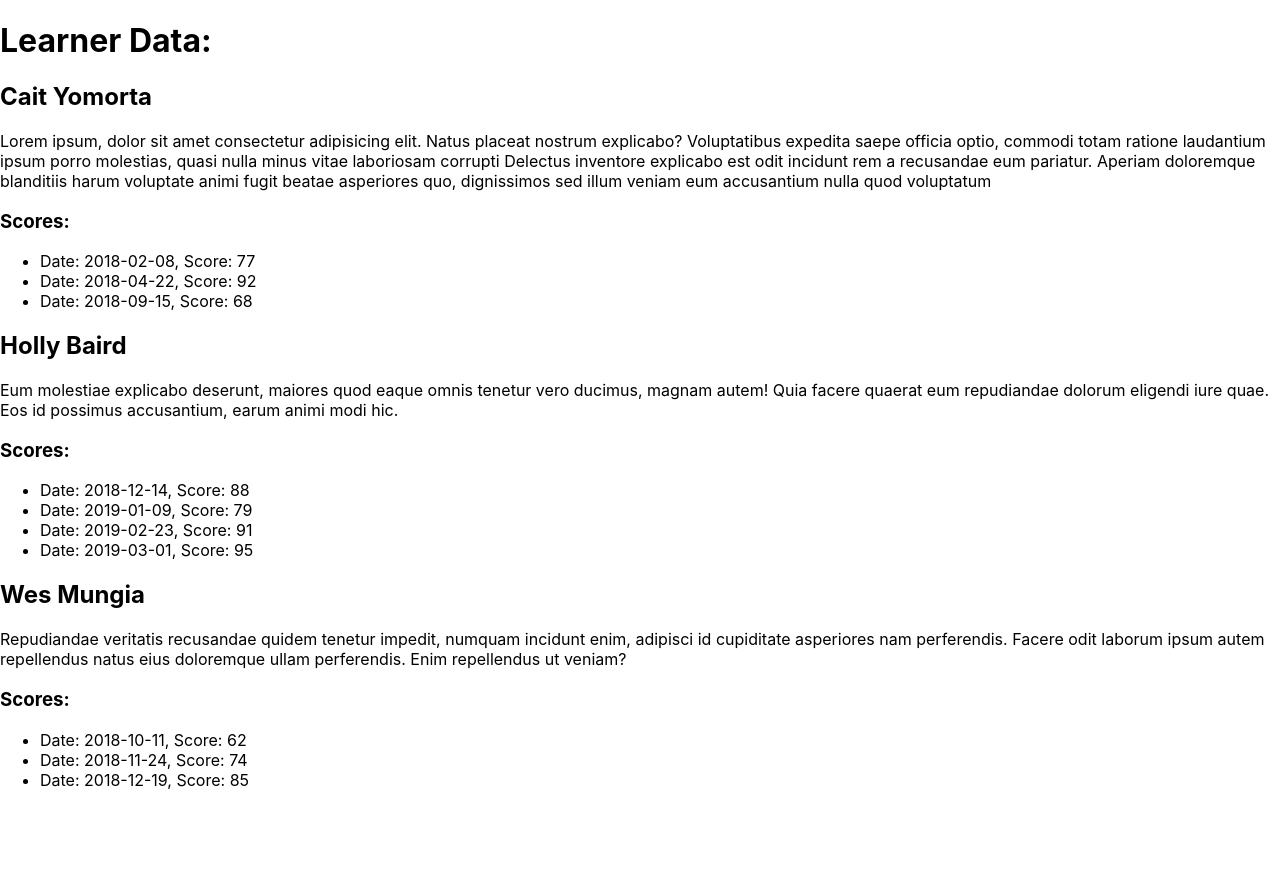
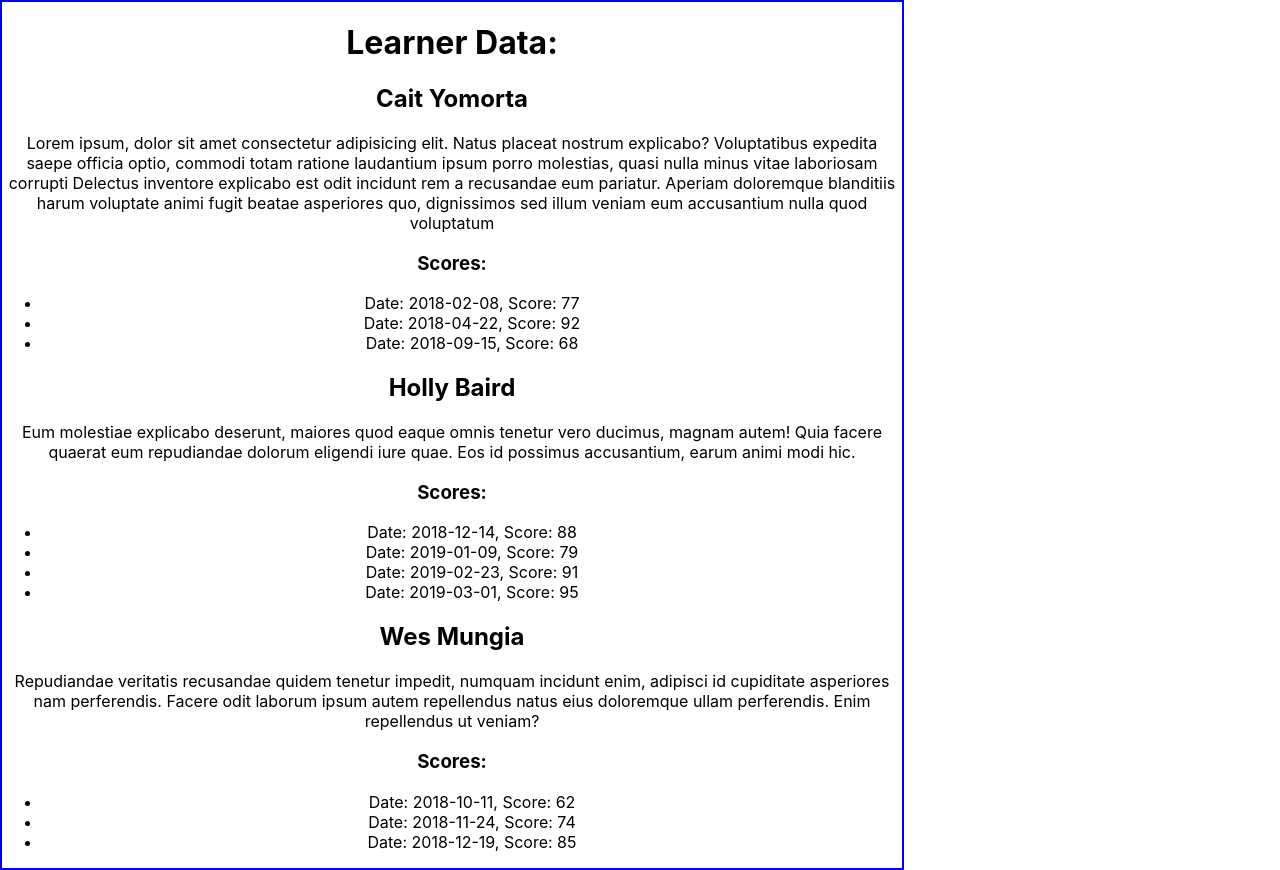
Before and after one commit to han18/Learner-App, a React (Create React App) app: page / in a window 1280 px wide. Before the commit the page ends 806 px from the top, so only its background shows below. Built offline with nearby package versions, Linux system fonts and the light colour scheme.

Commit message:
working on some styling

```diff
--- a/src/App.css
+++ b/src/App.css
@@ -1,38 +1,5 @@
-.App {
+.body {
+  border: 2px solid blue;
+  width: 900px;
   text-align: center;
 }
-
-.App-logo {
-  height: 40vmin;
-  pointer-events: none;
-}
-
-@media (prefers-reduced-motion: no-preference) {
-  .App-logo {
-    animation: App-logo-spin infinite 20s linear;
-  }
-}
-
-.App-header {
-  background-color: #282c34;
-  min-height: 100vh;
-  display: flex;
-  flex-direction: column;
-  align-items: center;
-  justify-content: center;
-  font-size: calc(10px + 2vmin);
-  color: white;
-}
-
-.App-link {
-  color: #61dafb;
-}
-
-@keyframes App-logo-spin {
-  from {
-    transform: rotate(0deg);
-  }
-  to {
-    transform: rotate(360deg);
-  }
-}
--- a/src/App.js
+++ b/src/App.js
@@ -7,7 +7,7 @@ function App() {
   const [learners, setLearners] = useState(learnerData);
 
   return (
-    <div>
+    <div className="body">
       <h1>Learner Data:</h1>
       <LearnerComponent learners={learners} />
     </div>
--- a/src/Components/LearnerComponent.js
+++ b/src/Components/LearnerComponent.js
@@ -1,3 +1,5 @@
+import Score from "./Score";
+
 const LearnerComponent = (props) => {
   const learners = props.learners;
   return (
@@ -10,7 +12,7 @@ const LearnerComponent = (props) => {
           <ul>
             {learner.scores.map((score, index) => (
               <li key={index}>
-                Date: {score.date}, Score: {score.score}
+                <Score score={score} />
               </li>
             ))}
           </ul>
--- a/src/Components/Score.js
+++ b/src/Components/Score.js
@@ -1,6 +1,10 @@
 function Score(props) {
-  const scores = props.scores;
-  return <div></div>;
+  const score = props.score;
+  return (
+    <div>
+      Date: {score.date}, Score: {score.score}
+    </div>
+  );
 }
 
 export default Score;
```
